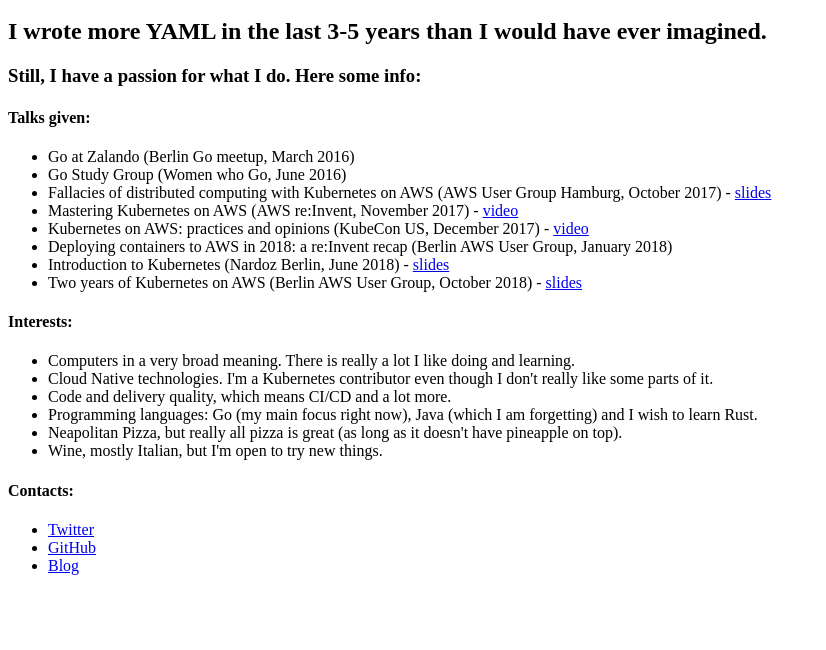
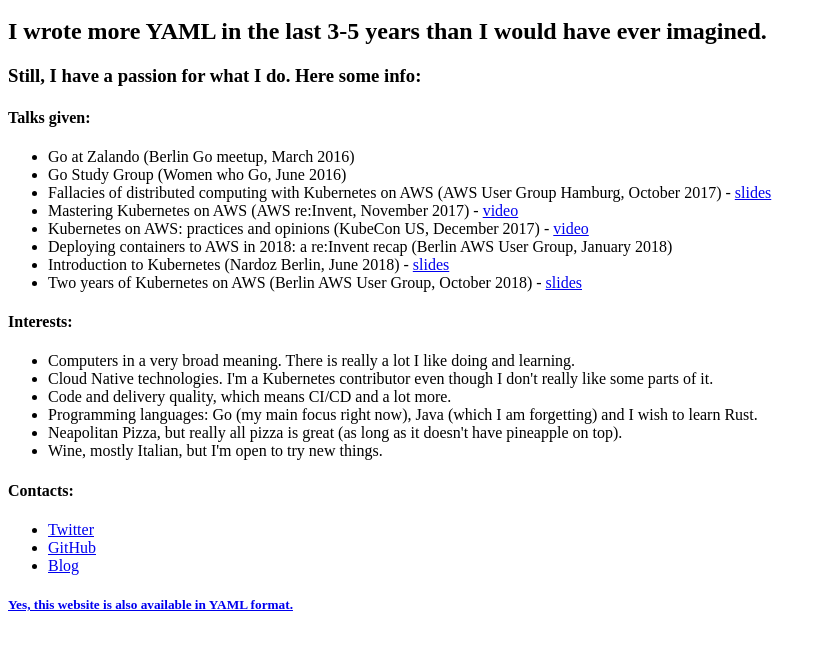
Before and after one commit to Raffo/website, a plain HTML site: page index.html in a window 1280 px wide. Shown: the part 48-698 px from the top of the page, without its empty margins (0-826 px from the left). Drawn offline with Linux system fonts and the light colour scheme.

Commit message:
link to yaml

```diff
--- a/index.html
+++ b/index.html
@@ -30,6 +30,6 @@
 			<li><a href="https://github.com/Raffo">GitHub</a/></li>
 			<li><a href="https://uppuiu.com">Blog</a/></li>
 		</ul>
-
+		<h5><a href="x0rg.yaml"> Yes, this website is also available in YAML format.</a></h5>
 	</body>
 </html>
```
